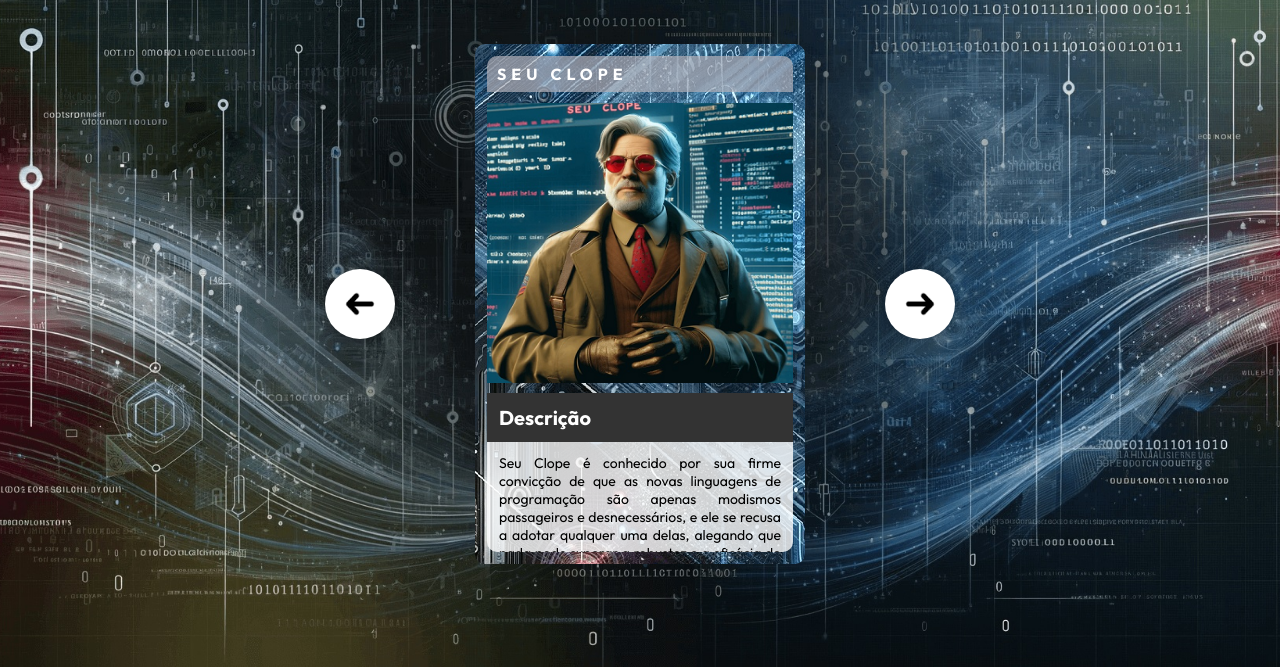
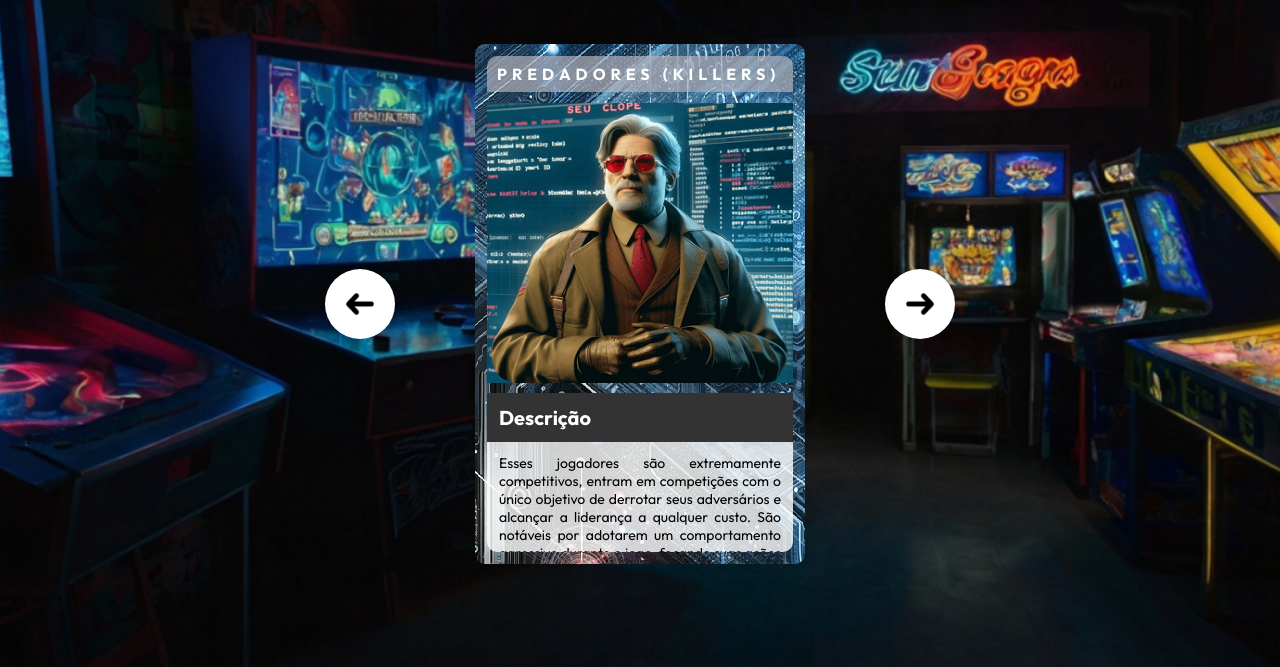
Before and after one commit to ATThums/dev-web, a plain HTML site: page x-devs/index.html in a window 1280 px wide. Shown: the part 133-800 px from the top of the page. Drawn offline with Linux system fonts and the light colour scheme.

Commit message:
mudanças

```diff
--- a/x-devs/index.html
+++ b/x-devs/index.html
@@ -22,15 +22,11 @@
 
         <ul class="lista-personagens">
             <li class="cartao selecionado fundo-1">
-                <h2 class="nome">Seu Clope</h2>
+                <h2 class="nome">PREDADORES (KILLERS)</h2>
                 <img class="imagem-personagem" src="./src/imagens/seuclope.png" alt="Seu Clope">
                 <div class="descricao">
                     <h3 class="titulo">Descrição</h3>
-                    <p class="texto">Seu Clope é conhecido por sua firme convicção de que as novas linguagens de
-                        programação são apenas modismos passageiros e desnecessários, e ele se recusa a adotar qualquer
-                        uma delas, alegando que nada pode superar a robustez e a eficácia do COBOL para resolver
-                        problemas reais. Seu estilo de trabalho é metódico e preciso, e ele valoriza acima de tudo a
-                        estabilidade e a confiabilidade em seu código.</p>
+                    <p class="texto">Esses jogadores são extremamente competitivos, entram em competições com o único objetivo de derrotar seus adversários e alcançar a liderança a qualquer custo. São notáveis por adotarem um comportamento agressivo durante o jogo, focando suas ações em manter sua posição dominante. A interação com outros jogadores é marcada por uma intensidade que prioriza a imposição sobre a cooperação, frequentemente provocando ou prejudicando os colegas para assegurar seus próprios objetivos. Esse perfil é considerado bastante raro, representando menos de 1% dos jogadores, de acordo com testes realizados pela Gamer dna.</p>
                 </div>
             </li>
             <li class="cartao fundo-2">
@@ -49,8 +45,6 @@
             <li class="cartao fundo-3">
 
                 <h2 class="nome">Jubiléia</h2>
-
-
 
                 <img class="imagem-personagem" src="src/imagens/jubileia.png" alt="Jubiléia" />
 
--- a/x-devs/src/css/estilos.css
+++ b/x-devs/src/css/estilos.css
@@ -4,7 +4,7 @@
 
 body {
     font-family: 'Outfit', sans-serif;
-    background-image: url('../imagens/fundo-base.jpg');
+    background-image: url('../imagem/fundo-geral.jpg');
     background-repeat: no-repeat;
     background-size: cover;
     background-position: center center;
```
Also changed, not shown: x-devs/src/imagem/fundo-geral.jpg (added).
